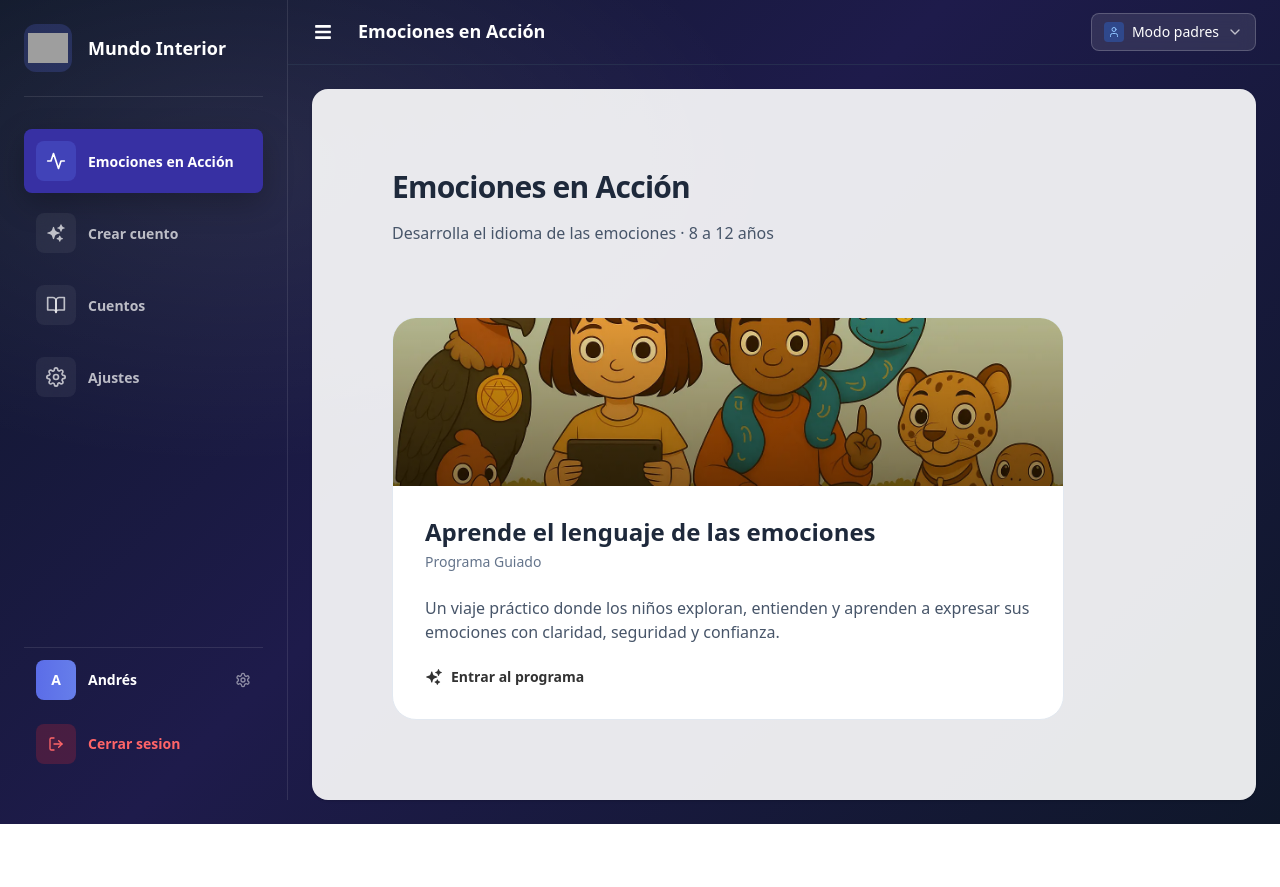
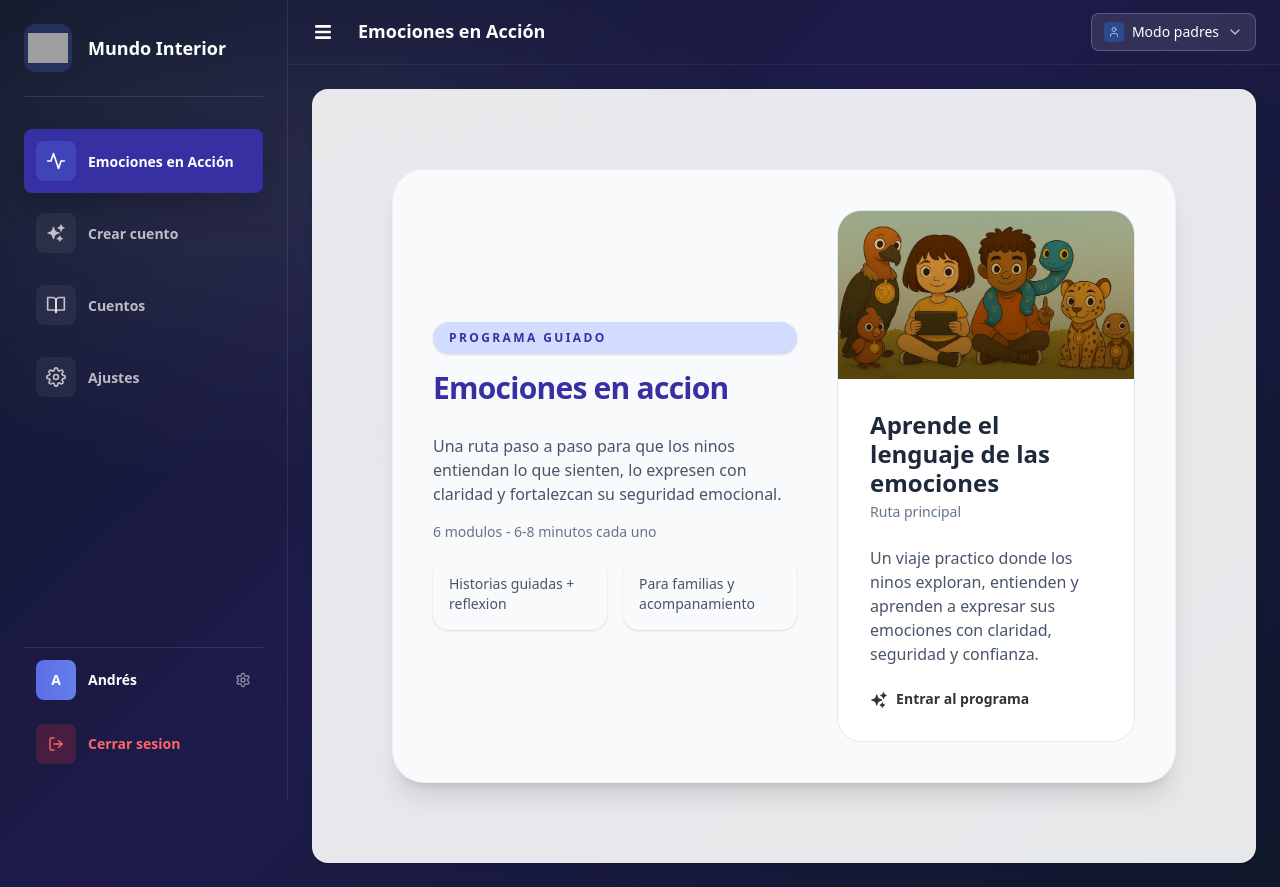
Before and after one commit to and27/mundo, a Next.js app: page /parentDashboard in a window 1280 px wide. Before the commit the page ends 824 px from the top, so only its background shows below. Built offline with nearby package versions, Linux system fonts and the light colour scheme; grey boxes are pictures that could not be loaded.

Commit message:
feat: modify program catalog layout

```diff
--- a/src/components/dashboard/ProgramCatalogSection.tsx
+++ b/src/components/dashboard/ProgramCatalogSection.tsx
@@ -1,7 +1,6 @@
 "use client";
 
 import { useSearchParams } from "next/navigation";
-import ProgramHero from "../program/ProgramHero";
 import ProgramMainCard from "../program/ProgramMainCard";
 import LessonView from "../program/LessonView";
 import ProgramLessonsList from "../program/ProgramLessonList";
@@ -11,6 +10,9 @@ export default function ProgramCatalogSection() {
 
   const view = params.get("view");
   const lessonId = params.get("lesson");
+  const goToModules = () => {
+    window.location.href = "/parentDashboard?section=program&view=modules";
+  };
 
   if (lessonId) {
     return <LessonView />;
@@ -22,21 +24,49 @@ export default function ProgramCatalogSection() {
 
   return (
     <div className="px-5 md:px-20 mi-stack-lg">
-      <ProgramHero
-        title="Emociones en Acción"
-        subtitle="Desarrolla el idioma de las emociones · 8 a 12 años"
-      />
+      <section className="relative overflow-hidden rounded-[32px] border border-neutral-200/60 bg-neutral-50 p-6 md:p-10 shadow-xl">
+        <div className="grid gap-10 lg:grid-cols-[1.1fr_0.9fr] lg:items-center">
+          <div className="mi-stack-md">
+            <div className="bg-primary-200 text-primary-800 inline-flex items-center gap-2 rounded-full px-4 py-2 text-xs font-semibold uppercase tracking-[0.2em] shadow-sm">
+              Programa guiado
+            </div>
 
-      <ProgramMainCard
-        title="Aprende el lenguaje de las emociones"
-        subtitle="Programa Guiado"
-        description="Un viaje práctico donde los niños exploran, entienden y aprenden a expresar sus emociones con claridad, seguridad y confianza."
-        image="/images/all.webp"
-        onEnter={() =>
-          (window.location.href =
-            "/parentDashboard?section=program&view=modules")
-        }
-      />
+            <div className="mi-stack-sm">
+              <h1 className="text-xl md:text-3xl tracking-tight font-extrabold text-primary-800 mi-section-title">
+                Emociones en accion
+              </h1>
+              <p className="mi-text-body text-neutral-600 max-w-xl leading-relaxed">
+                Una ruta paso a paso para que los ninos entiendan lo que
+                sienten, lo expresen con claridad y fortalezcan su seguridad
+                emocional.
+              </p>
+            </div>
+
+            <div className="text-sm text-neutral-500">
+              6 modulos - 6-8 minutos cada uno
+            </div>
+
+            <div className="grid grid-cols-2 gap-4 text-sm text-neutral-600">
+              <div className="rounded-2xl bg-neutral-50 p-4 shadow-sm">
+                Historias guiadas + reflexion
+              </div>
+              <div className="rounded-2xl bg-neutral-50 p-4 shadow-sm">
+                Para familias y acompanamiento
+              </div>
+            </div>
+          </div>
+
+          <div className="flex justify-center lg:justify-end">
+            <ProgramMainCard
+              title="Aprende el lenguaje de las emociones"
+              subtitle="Ruta principal"
+              description="Un viaje practico donde los ninos exploran, entienden y aprenden a expresar sus emociones con claridad, seguridad y confianza."
+              image="/images/all.webp"
+              onEnter={goToModules}
+            />
+          </div>
+        </div>
+      </section>
     </div>
   );
 }
--- a/src/components/program/ProgramHero.tsx
+++ /dev/null
@@ -1,19 +0,0 @@
-import React from "react";
-
-export default function ProgramHero({
-  title,
-  subtitle,
-}: {
-  title: string;
-  subtitle?: string;
-}) {
-  return (
-    <div className="mi-section-header">
-      <h1 className="text-xl md:text-3xl tracking-tight font-extrabold text-neutral-800 mi-section-title">
-        {title}
-      </h1>
-
-      {subtitle && <p className="text-neutral-600">{subtitle}</p>}
-    </div>
-  );
-}
```
